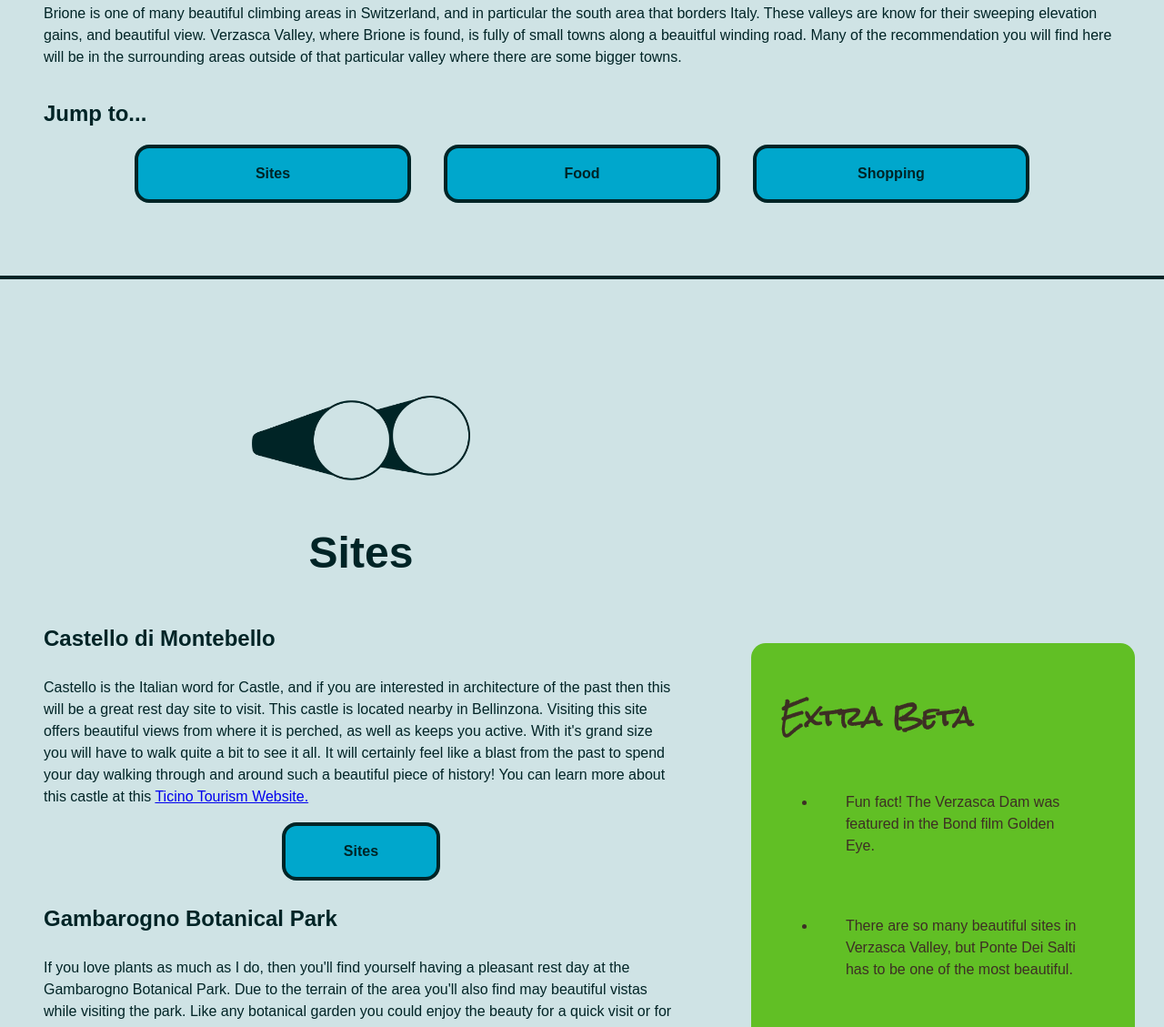
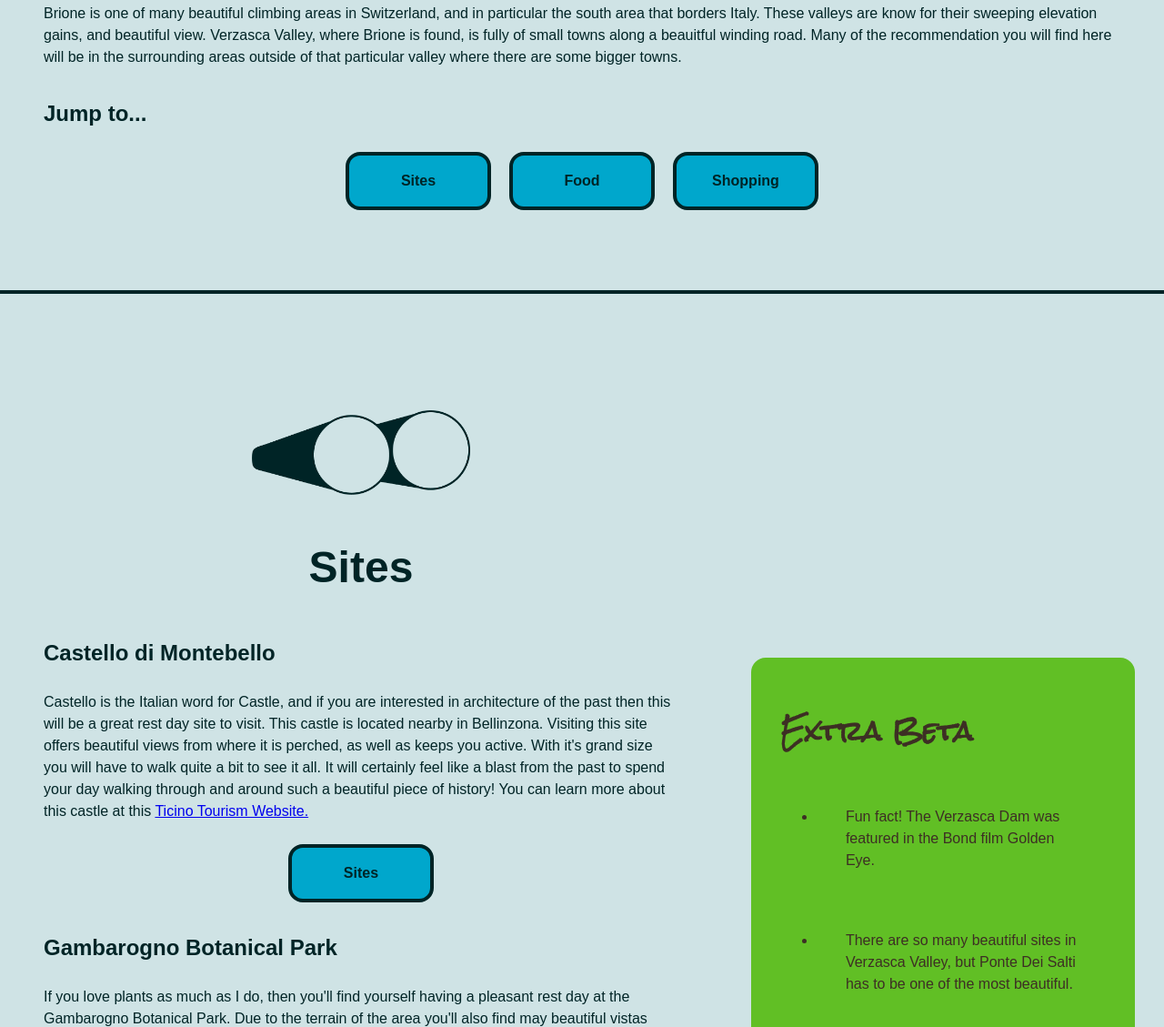
Before and after one commit to caimarmal/offthewallbeta, a plain HTML site: page brione.html in a window 1280 px wide. Shown: the part 1069-2198 px from the top of the page at 91% size. Drawn offline with Linux system fonts and the light colour scheme; a web font is replaced by a local one.

Commit message:
Change buttons to a with class

```diff
--- a/brione.html
+++ b/brione.html
@@ -67,9 +67,9 @@
         </section>
         <section class="jump-to-nav">
             <h3>Jump to...</h3>
-            <a href="#back-to-top-sites"><button>Sites</button></a>
-            <a href="#back-to-top-food"><button>Food</button></a>
-            <a href="#back-to-top-shopping"><button>Shopping</button></a>
+            <a href="#back-to-top-sites" class="button-style">Sites</a>
+            <a href="#back-to-top-food" class="button-style">Food</a>
+            <a href="#back-to-top-shopping" class="button-style">Shopping</a>
         </section>
         <section class="location-sites">
             <img id="back-to-top-sites" src="images/sites.png" alt="image of site icon">
@@ -78,14 +78,14 @@
             <div>
                 <h3>Castello di Montebello</h3>
                 <p>Castello is the Italian word for Castle, and if you are interested in architecture of the past then this will be a great rest day site to visit. This castle is located nearby in Bellinzona. Visiting this site offers beautiful views from where it is perched, as well as keeps you active. With it's grand size you will have to walk quite a bit to see it all. It will certainly feel like a blast from the past to spend your day walking through and around such a beautiful piece of history! You can learn more about this castle at this <a href="https://www.ticino.ch/en/commons/details/The-Castle-of-Montebello/2796.html" target="_blank">Ticino Tourism Website.</a></p>
-                <a href="#back-to-top-sites"><button>Sites</button></a>
+                <a href="#back-to-top-sites" class="button-style">Sites</a>
                 <h3>Gambarogno Botanical Park</h3>
                 <p>If you love plants as much as I do, then you'll find yourself having a pleasant rest day at the Gambarogno Botanical Park. Due to the terrain of the area you'll also find may beautiful vistas while visiting the park. Like any botanical garden you could enjoy the beauty for a quick visit or for a few hours. Like my previous recommendation this site will offer an opportunity to be outside and active on a rest day. You can learn more about these gardens at this <a href="https://www.ticino.ch/en/commons/details/Botanical-garden-of-Gambarogno/85680.html" target="_blank">Ticino Tourism Website.</a></p>
-                <a href="#back-to-top-sites"><button>Sites</button></a>
+                <a href="#back-to-top-sites" class="button-style">Sites</a>
                 <h3>Verzasca Dam</h3>
                 <p>The Verzasca Dam is a towering piece of infrastructure that holds back the beautiful waters that you will have the chance to see all throughout the Verzasca Valley. Walking out onto the dam isn't for the faint of heart. I'm speaking from personal experience here, as although I like bouldering, there are some heights that feel a little different. As you walk out onto the dam be sure to look over the edge, if you desire, as you may be treated to small birds swooping about, and enjoying the updrafts created by the massive structure. They even offer bungee jumping off of the dam, if you're looking for something even more exciting to spice up your rest day. Learn more about this dam, as well as the bungee jumping opportunities, at <a href="https://www.ascona-locarno.com/en/what-s-on/stories/jump-into-the-green-heart-of-ticino" target="_blank">Ascona Locarno.</a></p>
-                <a href="#back-to-top-sites"><button>Sites</button></a>
-                <a href="#top"><button>Top</button></a>
+                <a href="#back-to-top-sites" class="button-style">Sites</a>
+                <a href="#top" class="button-style">Top</a>
             </div>
         </section>
         <aside class="location-sites-aside">
@@ -102,14 +102,14 @@
             <div>
                 <h3>Jian Kebab Di Jamu Shiar</h3>
                 <p>You can be hard pressed to find one of my favorite foods in many places throughout the US, but delicious kebab can be found throughout Europe. Jian Kebab offers a traditional and delicious kebab experience, with kind and excellent service. Everyone likes something a bit different when going for Kebab, but my personal favorite is Doner with extra spicy sauce; so tasty! Jian Kebab doesn't have a website yet so you'll have to search it up to go and visit.</p>
-                <a href="#back-to-top-food"><button>Food</button></a>
+                <a href="#back-to-top-food" class="button-style">Food</a>
                 <h3>Ristorante Pizzeria Centrale Minusio</h3>
                 <p>This small local spot offers some wonderful and classic Italian cuisine options. After visiting twice, although their pizza is good, I found that their pastas, and especially their lasagna were some of the best items on the menu. Their menu is quite extensive, so it may take a moment to find what you are looking for, but it does offer something for everyone, while still staying focused on the classics. As a bonus their desserts, in particular the tiramisu, are quite yummy as well. You won't find a website for this restaurant, so you'll have to give it a search to check it out.</p>
-                <a href="#back-to-top-food"><button>Food</button></a>
+                <a href="#back-to-top-food" class="button-style">Food</a>
                 <h3>Laderach Chocolatier</h3>
                 <p>Well, I guess this one might not be food in the meal sense, but I feel like I could make a meal out of the chocolates from Laderach. This high quality Chocolatier offers all the delicious chocolate treats your heart could desire. Their flavors range from classic to inventive and interesting, and you'll certainly want to make a trip back for more, so plan on visiting early on during you stay. One of their specialties appears to be a style of chocolate bark filled with different flavors and ingredients that melt in your mouth. To get your mouth watering visit the <a href="https://laderach.com/us-en/" target="_blank">Laderach Website</a>, which even ships to the US!</p>
-                <a href="#back-to-top-food"><button>Food</button></a>
-                <a href="#top"><button>Top</button></a>
+                <a href="#back-to-top-food" class="button-style">Food</a>
+                <a href="#top" class="button-style">Top</a>
             </div>
         </section>
         <aside class="location-food-aside">
@@ -126,14 +126,14 @@
             <div>
                 <h3>Belotti Sport Locarno</h3>
                 <p>When visiting any area to enjoy the beautiful climbing it's always nice to know where the climbing shop is located. Just in case you loose a shoe, or forgot to bring your chalk bag. If you're in need, Belotti Sport will have just about everything you are looking for. Much of their climbing equipment and apparel will be found on their upstairs level. While they have other general apparel downstairs. This could be helpful if you need some lighter or heavier layers depending on what the weather has decided to do. To preview a little more of what they offer visit the <a href="https://belottisport.ch/" target="_blank">Belotti Sport Website.</a></p>
-                <a href="#back-to-top-shopping"><button>Shopping</button></a>
+                <a href="#back-to-top-shopping" class="button-style">Shopping</a>
                 <h3>Walkable Shops from the Train Station</h3>
                 <p>There are many places you can stay that offer close access to the Verzasca Valley. Locarno is defintely a beautiful place to stay nearby. In my experience, if you are looking to meander around town and see what there is to find for shopping and food, the train station is a great place to start off from. You'll find yourself immediately close to lots of shops, and the water front. As you begin to walk about you will find yourself weaving through alley ways finding different shops and restaurants as you go. I enjoy these jumping off points to explore, as you'll never know what neat places you might find. There isn't a website for this shopping destination; you'll just search up the Locarno Train Station.</p>
-                <a href="#back-to-top-shopping"><button>Shopping</button></a>
+                <a href="#back-to-top-shopping" class="button-style">Shopping</a>
                 <h3>Mercato del Sabato di Bellinzona</h3>
                 <p>This large market happens all year round on Saturdays in Bellinzona. You'll find both delicious produce and food, as well as other sundry item like clothing and other wares. This can be an excellent way to find some fresh ingredients for meals, or find some special items that you didn't even know you were looking for. Enjoy a day of looking for treasure and eating delicious food at this market. You can find more details about this market at this <a href="https://www.ticino.ch/en/commons/details/The-market-of-Bellinzona/2895.html" target="_blank">Ticino Tourism Website.</a></p>
-                <a href="#back-to-top-shopping"><button>Shopping</button></a>
-                <a href="#top"><button>Top</button></a>
+                <a href="#back-to-top-shopping" class="button-style">Shopping</a>
+                <a href="#top" class="button-style">Top</a>
             </div>
         </section>
         <aside class="location-shopping-aside">
--- a/styles.css
+++ b/styles.css
@@ -482,18 +482,18 @@ nav {
     text-align: left;
     margin: 1rem;
 }
-.jump-to-nav button, .location-sites button, .location-food button, .location-shopping button {
-    width: 25%;
+.jump-to-nav .button-style, .location-sites .button-style, .location-food .button-style, .location-shopping .button-style {
+    display: inline-block;
+    width: 10rem;
     height: auto;
     border: .25rem solid #002426;
     border-radius: 1rem;
     background-color: #00a7cc;
-    margin: 1rem;
+    margin: .5rem;
     padding: 1rem;
-    margin-top: 0;
-    margin-bottom: 0;
     font: 700 1rem/1.5 Arial, sans-serif;
     color: #002426;
+    text-decoration: none;
 }
 .location-sites {
     grid-column: span 12;
```
